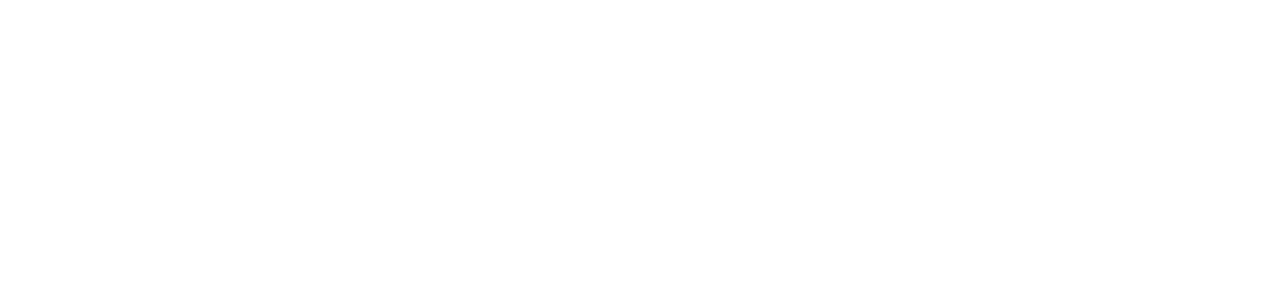
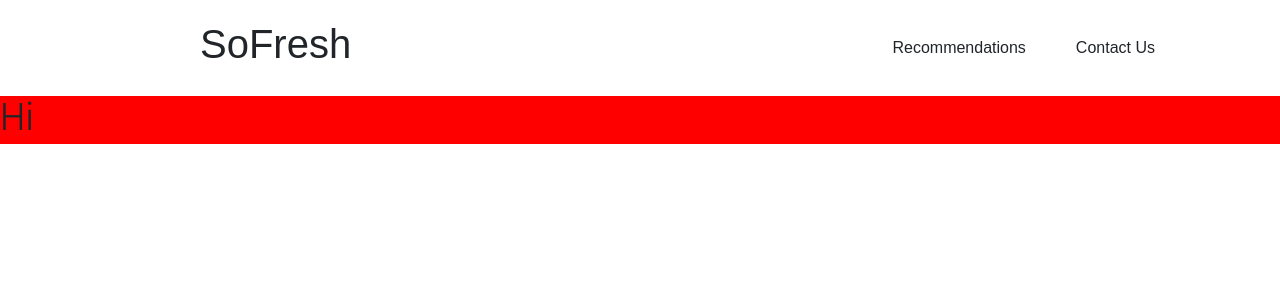
Before and after one commit to CodeLutetium/YouthxHack-NHEngingers, a React (Create React App) app in the folder Frontend/sofresh-frontend/: page /about_us in a window 1280 px wide. Before the commit this address had no page. Shown: the top 300 px of the page. Built offline with nearby package versions, Linux system fonts and the light colour scheme; a web font is replaced by a local one.

Commit message:
merge conflict??

```diff
--- a/Frontend/sofresh-frontend/src/App.js
+++ b/Frontend/sofresh-frontend/src/App.js
@@ -3,6 +3,7 @@ import P from './constants/paths'
 import Main from './pages/main'
 import Login from './pages/login'
 import Shop from './pages/shop'
+import About from './pages/about'
 
 function App() {
   return (
@@ -11,6 +12,7 @@ function App() {
         <Route path={P.MAIN} element={<Main />} />
         <Route path={P.LOGIN} element={<Login />} />
         <Route path={P.SHOP} element={<Shop />} />
+        <Route path={P.ABOUT} element={<About />} />
       </Routes>
     </BrowserRouter>
   );
--- a/Frontend/sofresh-frontend/src/constants/paths.js
+++ b/Frontend/sofresh-frontend/src/constants/paths.js
@@ -2,7 +2,7 @@ const PATHS = {
   MAIN: "/",
   LOGIN: "/login",
   PROFILE: "/profile",
-  ABOUT: "/about-us",
+  ABOUT: "/about_us",
   SHOP: "/shop"
 }
 
--- a/Frontend/sofresh-frontend/src/index.css
+++ b/Frontend/sofresh-frontend/src/index.css
@@ -53,3 +53,7 @@ body {
 .main-background {
   background-image: url('../public/background_img.jpg');
 }
+
+.background {
+  background-color: red;
+}
--- /dev/null
+++ b/Frontend/sofresh-frontend/src/pages/about.js
@@ -0,0 +1,18 @@
+import Button from '../components/Button';
+import Header from '../components/Header';
+import SearchBar from '../components/SearchBar';
+
+function about() {
+  return (
+    <div>
+      <div>
+        <Header />
+      </div>
+      <div className='background'>
+        <h1>Hi</h1>
+      </div>
+    </div>
+    )
+}
+
+export default about
```
